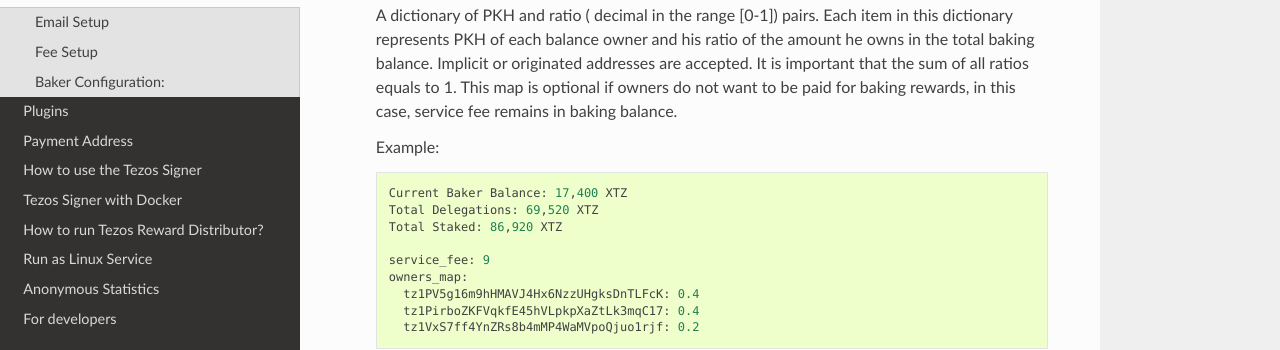
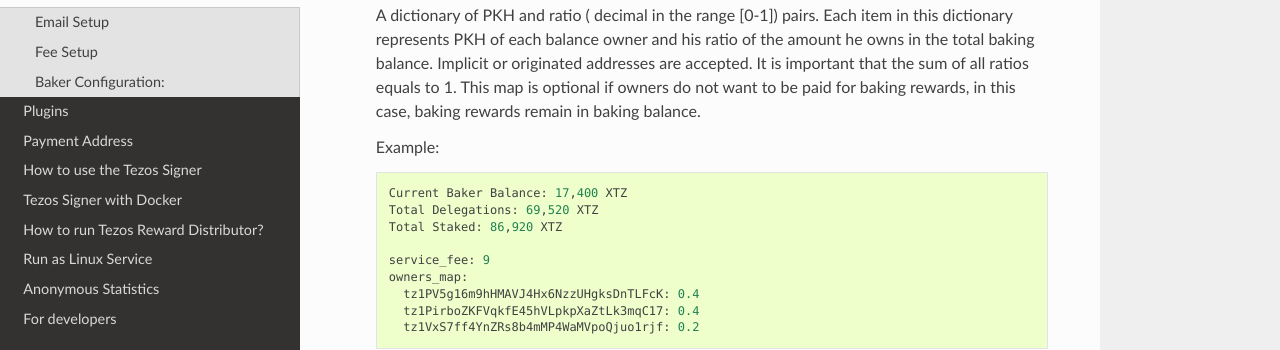
Before and after one commit to tezos-reward-distributor-organization/tezos-reward-distributor, a Sphinx documentation site: the page built from docs/configuration.rst, in a window 1280 px wide and 900 px high, scrolled down 1256 px. Shown: the part 252-602 px from the top of the window. Built offline with Sphinx 7.4.7 and the Read the Docs theme 2.0.0, drawn with Linux system fonts in a browser that asks for light colours.

```diff
--- a/docs/configuration.rst
+++ b/docs/configuration.rst
@@ -77,7 +77,7 @@
   total baking balance. Implicit or originated addresses are
   accepted. It is important that the sum of all ratios equals
   to 1. This map is optional if owners do not want to be paid
-  for baking rewards, in this case, service fee remains in
+  for baking rewards, in this case, baking rewards remain in
   baking balance.
 
   Example::
```
